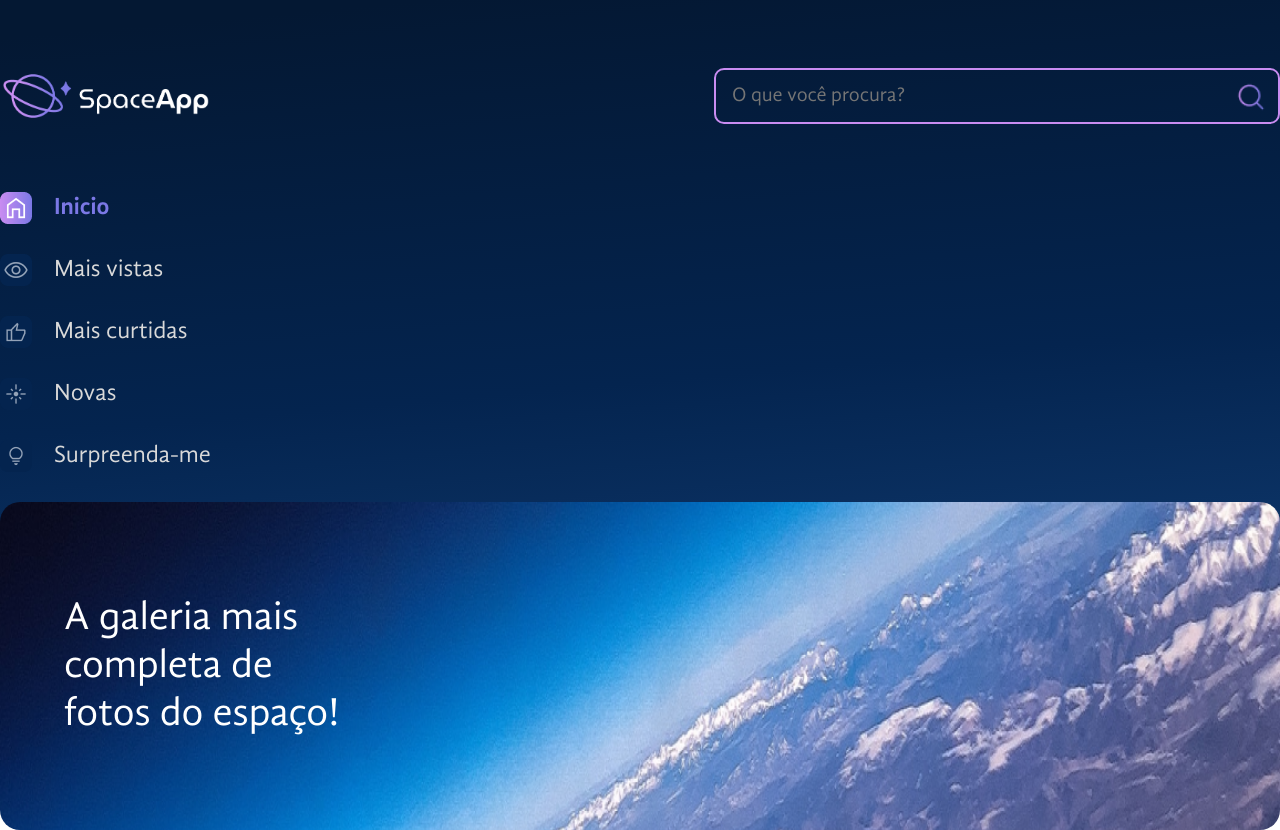
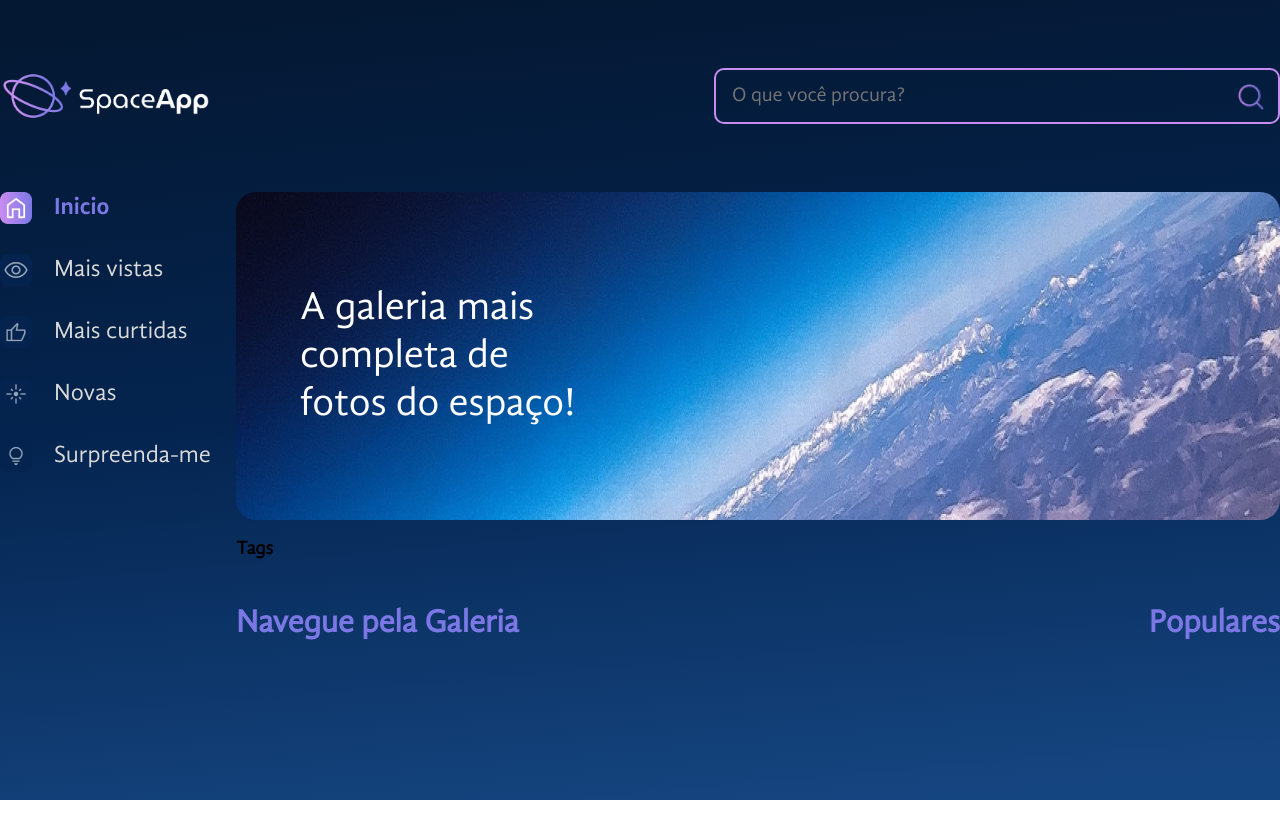
Before and after one commit to kelvincharlesdev/space-app, a React (Vite) app: page / in a window 1280 px wide. After the commit the page ends 800 px from the top, so only its background shows below. Built offline with nearby package versions, Linux system fonts and the light colour scheme.

Commit message:
fix: Implementa montagem de componentes criados em App.tsx

```diff
--- a/src/App.tsx
+++ b/src/App.tsx
@@ -2,7 +2,10 @@ import { styled } from "styled-components";
 import { EstilosGlobais } from "./components/EstilosGlobais";
 import { Cabecalho } from "./components/Cabecalho";
 import { BarraLateral } from "./components/BarraLateral";
-import { FigureEstilizado } from "./components/FigureEstilizado";
+import { Banner } from "./components/Banner";
+import { Galeria } from "./components/Galeria";
+
+import ImageBanner from './assets/banner.png'
 
 const FundoGradiente = styled.div`
   background: var(
@@ -11,22 +14,44 @@ const FundoGradiente = styled.div`
   );
   width: 100%;
   height: 100vh;
+`;
 
-`
+const AppContainer = styled.div`
+  width: 1440px;
+  max-width: 100%;
+  margin: 0 auto;
+`;
 
+const MainContainer = styled.main`
+  display: flex;
+  gap: 24px;
+`;
 
+const ConteudoGaleria = styled.section`
+  display: flex;
+  flex-direction: column;
+  flex-grow: 1;
+`;
 
 function App() {
   return (
-  <FundoGradiente>
-    <EstilosGlobais/>
-    <Cabecalho/>
-    <BarraLateral/>
-    <FigureEstilizado/>
-
-
-  </FundoGradiente>
-  )
+    <FundoGradiente>
+      <EstilosGlobais />
+      <AppContainer>
+        <Cabecalho />
+        <MainContainer>
+          <BarraLateral />
+          <ConteudoGaleria>
+            <Banner
+            backgroundImage={ImageBanner}
+            texto="A galeria mais completa de fotos do espaço!"
+            />
+            <Galeria />
+          </ConteudoGaleria>
+        </MainContainer>
+      </AppContainer>
+    </FundoGradiente>
+  );
 }
 
 export default App;
```
